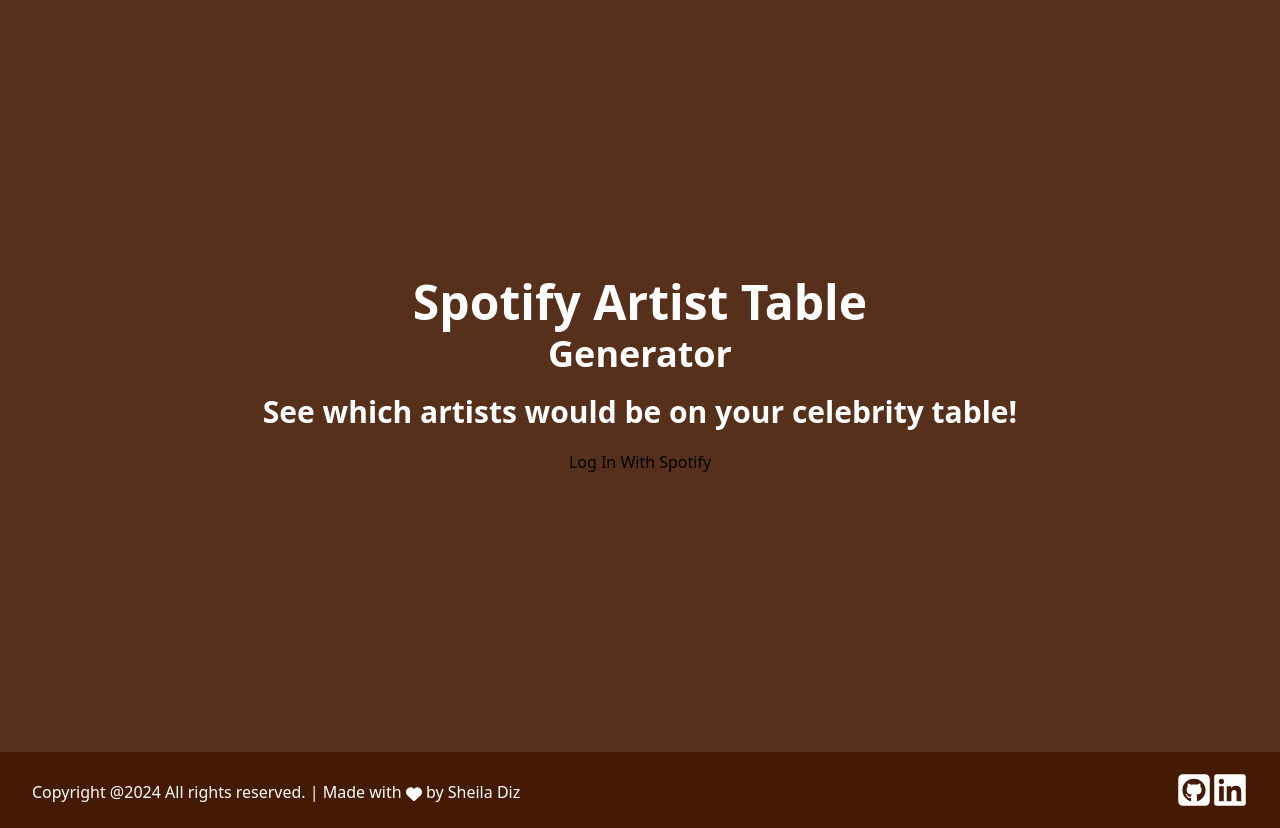
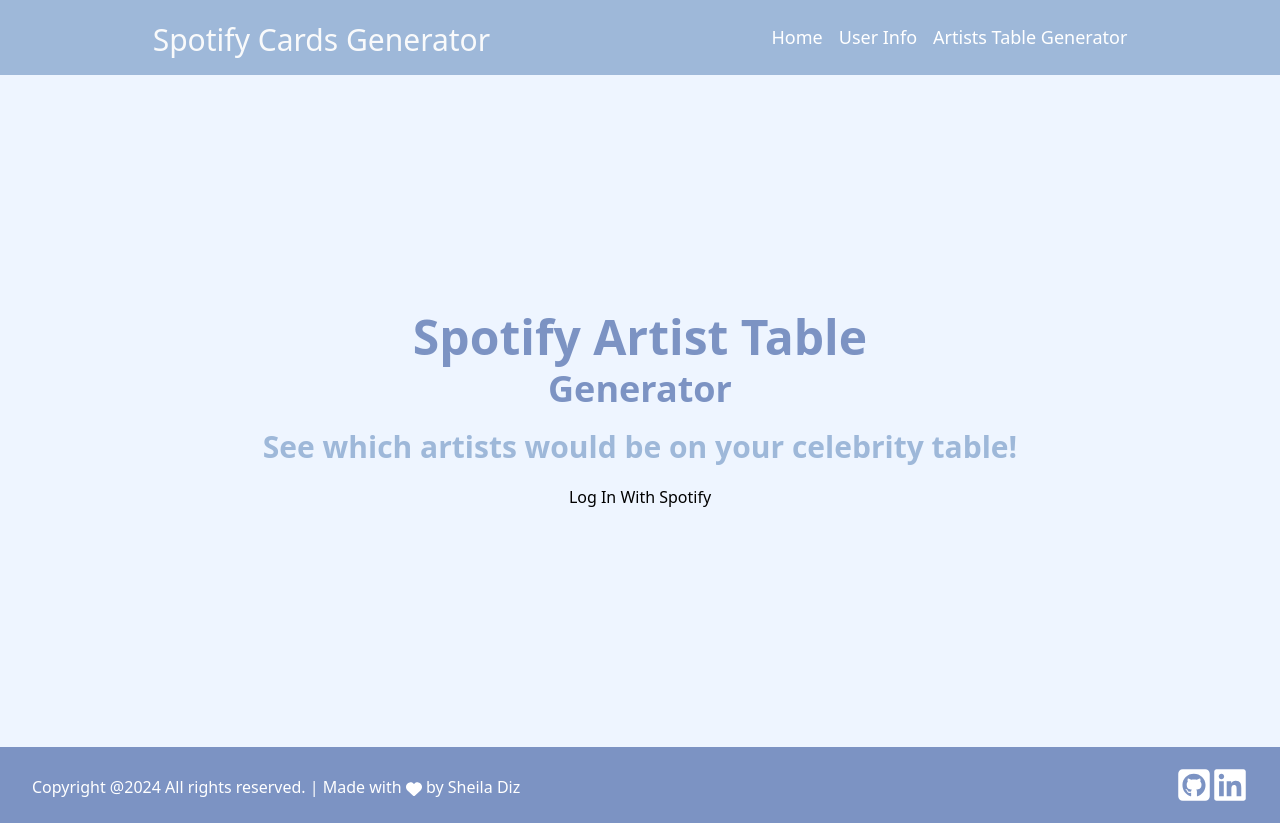
Before and after one commit to sheidiz/spotify-artists-table, a React (Vite) app: page / in a window 1280 px wide. Built offline with nearby package versions, Linux system fonts and the light colour scheme.

Commit message:
feat: create navbar + change color palette

```diff
--- a/package.json
+++ b/package.json
@@ -11,6 +11,7 @@
   },
   "dependencies": {
     "@reduxjs/toolkit": "^2.0.1",
+    "framer-motion": "^10.18.0",
     "react": "^18.2.0",
     "react-dom": "^18.2.0",
     "react-icons": "^5.0.1",
--- a/src/App.jsx
+++ b/src/App.jsx
@@ -8,7 +8,7 @@
 
   return (
     <Provider store={SpotifyStore}>
-      <div className='bg-amber-950/90 min-h-screen font-sans'>
+      <div className='min-h-screen font-sans'>
         <AppRouter />
         <Footer />
       </div>
--- a/src/AppRouter.jsx
+++ b/src/AppRouter.jsx
@@ -1,14 +1,17 @@
-import React from 'react'
 import { BrowserRouter, Route, Routes } from 'react-router-dom'
+import Navbar from './components/navbar/Navbar'
+import { routes } from './components/navbar/routes'
 import Home from './pages/Home'
-import SpotifyAuth from './components/Spotify-Artists/SpotifyAuth'
+import ArtistsTableGenerator from './pages/ArtistsTableGenerator'
 
 export default function AppRouter() {
     return (
         <BrowserRouter>
+            <Navbar />
             <Routes>
-                <Route path={'/'} element={<Home />} />
-                <Route path={'/spotify-auth'} element={<SpotifyAuth />} />
+                <Route path={routes.publics.INDEX} element={<Home />} />
+                <Route path={routes.publics.ABOUT} element={<h1>About</h1>} />
+                <Route path={routes.privates.ARTISTS_TABLE_GENERATOR} element={<ArtistsTableGenerator />} />
             </Routes>
         </BrowserRouter>
     )
--- a/src/components/Footer.jsx
+++ b/src/components/Footer.jsx
@@ -2,7 +2,7 @@
 
 export default function Footer() {
     return (
-        <footer className='bg-amber-950 px-8 py-4 md:py-5 flex flex-col gap-2 md:flex-row justify-between align-middle mt-auto'>
+        <footer className='bg-tertiary px-8 py-4 md:py-5 flex flex-col gap-2 md:flex-row justify-between align-middle mt-auto'>
             <p className='text-white m-0 text-md mt-0 md:mt-2'>
                 Copyright @2024 All rights reserved. | Made with <FaHeart className='inline-block' /> by Sheila Diz
             </p>
--- a/src/components/PageContainer.jsx
+++ b/src/components/PageContainer.jsx
@@ -2,7 +2,7 @@
 
 function PageContainer({ children }) {
     return (
-        <div className='min-h-[94vh] flex flex-col items-center justify-center gap-5'>
+        <div className='bg-primary min-h-[84vh] flex flex-col items-center justify-center gap-5'>
             {children}
         </div>
     )
--- a/src/components/Spotify-Artists/ArtistsTable.jsx
+++ b/src/components/Spotify-Artists/ArtistsTable.jsx
@@ -1,9 +1,9 @@
 import UserImage from '../user/UserImage'
 import ArtistImage from './ArtistImage'
 
-function ArtistsTable({ artistas, profile }) {
+function ArtistsTable({ artists, profile }) {
 
-    if (!artistas || !profile) return
+    if (!artists || !profile) return
 
     return (
         <div className='grid grid-cols-3 gap-2 relative justify-items-center'>
@@ -13,25 +13,25 @@
                 <UserImage user={profile} />
             </div>
             <div className="col-start-1 col-end-2 z-10">
-                <ArtistImage artista={artistas[0]} />
+                <ArtistImage artista={artists[0]} />
             </div>
             <div className="col-start-3 col-end-4 z-10">
-                <ArtistImage artista={artistas[1]} />
+                <ArtistImage artista={artists[1]} />
             </div>
             <div className="col-start-1 col-end-2 z-10">
-                <ArtistImage artista={artistas[2]} />
+                <ArtistImage artista={artists[2]} />
             </div>
             <div className="col-start-3 col-end-4 z-10">
-                <ArtistImage artista={artistas[3]} />
+                <ArtistImage artista={artists[3]} />
             </div>
             <div className="col-start-1 col-end-2 z-10">
-                <ArtistImage artista={artistas[4]} />
+                <ArtistImage artista={artists[4]} />
             </div>
             <div className="col-start-3 col-end-4 z-10">
-                <ArtistImage artista={artistas[5]} />
+                <ArtistImage artista={artists[5]} />
             </div>
             <div className='col-start-2 col-span-1 z-10'>
-                <ArtistImage artista={artistas[6]} />
+                <ArtistImage artista={artists[6]} />
             </div>
 
         </div>
--- /dev/null
+++ b/src/components/navbar/Navbar.jsx
@@ -0,0 +1,90 @@
+import { useState } from 'react'
+import { NavLink } from 'react-router-dom';
+import { routes } from './routes';
+import { TbX, TbMenuDeep } from "react-icons/tb";
+import { motion, AnimatePresence } from 'framer-motion';
+import { useSelector } from 'react-redux';
+import style from "./Navbar.module.css";
+
+function Navbar() {
+
+    const userState = useSelector(store => store.user);
+    const [isMenuOpen, setMenuOpen] = useState(false);
+
+    const toggleMenu = () => {
+        setMenuOpen(!isMenuOpen);
+    }
+
+    return (
+        <header className='bg-secondary p-2'>
+            <nav className='container mx-auto flex justify-between lg:justify-around items-center'>
+                <div className="text-gray-50 ms-2 text-2xl md:text-3xl font-medium pt-1">
+                    <NavLink to={routes.publics.INDEX}>
+                        Spotify Cards Generator
+                    </NavLink>
+                </div>
+                <button
+                    className="lg:hidden me-2 text-white focus:outline-none"
+                    onClick={toggleMenu}
+                >
+                    {isMenuOpen ?
+                        (<TbX className="text-white h-7 w-auto" />) :
+                        (<TbMenuDeep className="text-white h-7 w-auto" />)
+                    }
+                </button>
+
+                <AnimatePresence>
+                    {isMenuOpen && (
+                        <motion.div className="bg-secondary lg:hidden absolute top-12 left-0 right-0 bg-lightgreen py-2"
+                            initial={{ opacity: 0, y: -10 }}
+                            animate={{ opacity: 1, y: 0 }}
+                            exit={{ opacity: 0, y: -10 }}
+                            transition={{ duration: 0.3 }}
+                        >
+                            <NavLink to={routes.publics.INDEX}
+                                onClick={toggleMenu}
+                                className={style.menuLinkMobile}
+                            >
+                                Home
+                            </NavLink>
+                            <NavLink to={routes.privates.USER_INFO}
+                                onClick={toggleMenu}
+                                className={style.menuLinkMobile}
+                            >
+                                User Info
+                            </NavLink>
+                            <NavLink to={routes.privates.ARTISTS_TABLE_GENERATOR}
+                                onClick={toggleMenu}
+                                className={style.menuLinkMobile}
+                            >
+                                Artists Table Generator
+                            </NavLink>
+                        </motion.div>
+                    )}
+                </AnimatePresence>
+                <div className="hidden lg:flex">
+                    <NavLink to={routes.publics.INDEX}
+                        onClick={toggleMenu}
+                        className={style.menuLinkDesktop}
+                    >
+                        Home
+                    </NavLink>
+                    <NavLink to={routes.privates.USER_INFO}
+                        onClick={toggleMenu}
+                        className={style.menuLinkDesktop}
+                    >
+                        User Info
+                    </NavLink>
+                    <NavLink to={routes.privates.ARTISTS_TABLE_GENERATOR}
+                        onClick={toggleMenu}
+                        className={style.menuLinkDesktop}
+                    >
+                        Artists Table Generator
+                    </NavLink>
+                </div>
+            </nav>
+        </header>
+    )
+}
+
+export default Navbar
--- /dev/null
+++ b/src/components/navbar/Navbar.module.css
@@ -0,0 +1,12 @@
+.menuLinkDesktop {
+    padding: 1rem 0.5rem;
+    color: white;
+    font-size: 1.125rem;
+}
+
+.menuLinkMobile {
+    display: block;
+    padding: 1rem 0.5rem;
+    color: white;
+    font-size: 1.125rem;
+}
--- /dev/null
+++ b/src/components/navbar/routes.js
@@ -0,0 +1,10 @@
+export const routes = {
+    publics: {
+        INDEX: '/',
+        ABOUT: '/about'
+    },
+    privates: {
+        USER_INFO: '/user',
+        ARTISTS_TABLE_GENERATOR: '/artiststablegenerator'
+    }
+}
--- a/src/pages/ArtistsTableGenerator.jsx
+++ b/src/pages/ArtistsTableGenerator.jsx
@@ -1,10 +1,10 @@
 import { useState, useEffect } from 'react';
-import { getTopArtists } from '../../utils/spotify-api';
-import PageContainer from '../PageContainer';
-import ArtistsTable from './ArtistsTable';
 import { useSelector } from 'react-redux';
+import { getTopArtists } from '../utils/spotify-api';
+import PageContainer from '../components/PageContainer';
+import ArtistsTable from "../components/spotify-artists/ArtistsTable"
 
-function SpotifyAuth() {
+function ArtistsTableGenerator() {
 
     const [token, setToken] = useState((useSelector(store => store.user).token));
     const [profile, setProfile] = useState((useSelector(store => store.user).profile));
@@ -14,8 +14,8 @@
         const getData = async () => {
             try {
                 if (token) {
-                    const artists = await getTopArtists(token);
-                    setArtists(artists);
+                    const artists_ = await getTopArtists(token);
+                    setArtists(artists_);
                 }
             } catch (error) {
                 console.error("Error fetching artists")
@@ -43,4 +43,4 @@
     )
 }
 
-export default SpotifyAuth
+export default ArtistsTableGenerator
--- a/src/pages/Home.jsx
+++ b/src/pages/Home.jsx
@@ -46,11 +46,11 @@
 
     return (
         <PageContainer>
-            <div className='text-white text-center w-3/4'>
+            <div className='text-tertiary text-center w-3/4'>
                 <h1 className='text-5xl font-bold pb-2'>Spotify Artist Table</h1>
                 <h2 className='text-4xl font-semibold'>Generator</h2>
             </div>
-            <div className='text-white text-center w-3/4'>
+            <div className='text-secondary text-center w-3/4'>
                 <h3 className='text-3xl font-semibold'>See which artists would be on your celebrity table!</h3>
             </div>
             {/* <NavLink to="/spotify-auth">
--- a/tailwind.config.js
+++ b/tailwind.config.js
@@ -8,6 +8,12 @@
     extend: {
       backgroundImage: {
         'bg-wood': "url('./src/assets/bg-wood.jpg')"
+      },
+      colors: {
+        'primary': '#EEF5FF',
+        'secondary': '#9EB8D9',
+        'tertiary': '#7C93C3',
+        'quaternary': '#A25772'
       }
     },
   },
```
Also changed, not shown: 1 other file (tests, documents, lock files or other folders).
